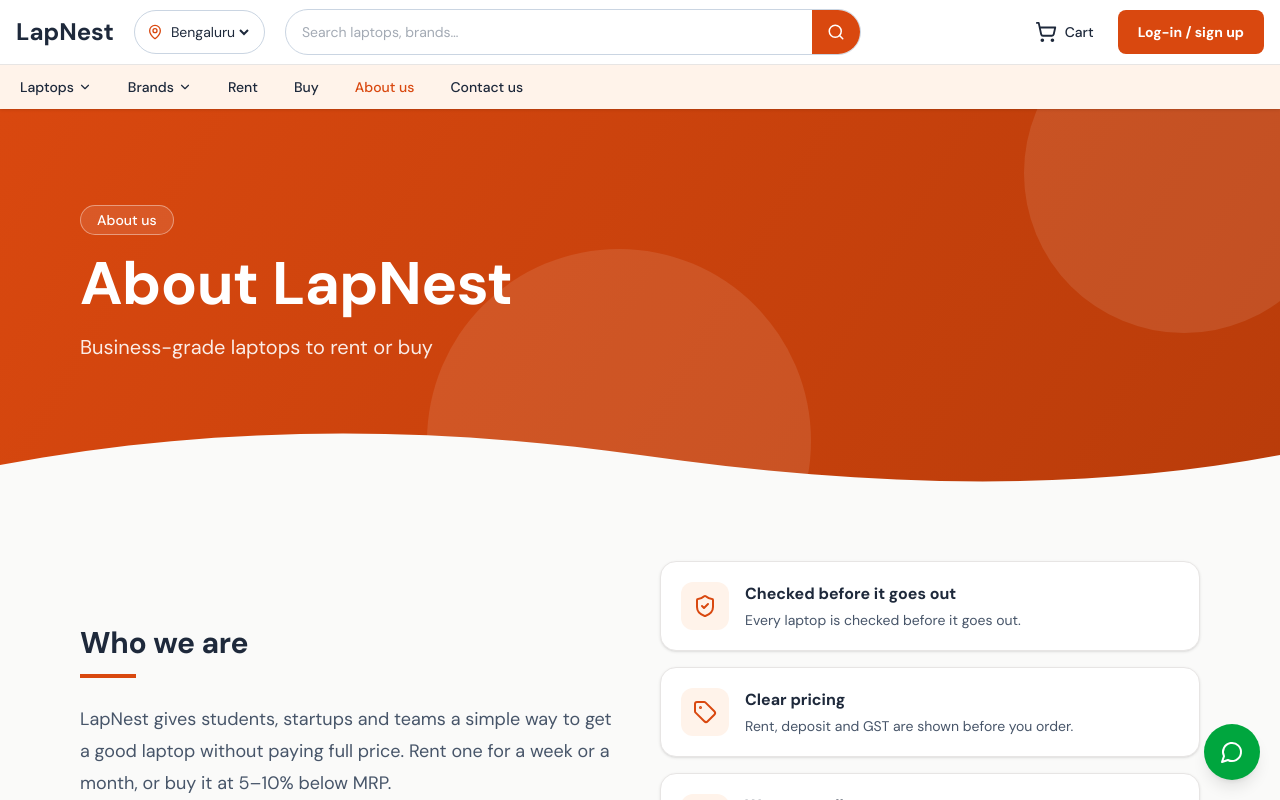
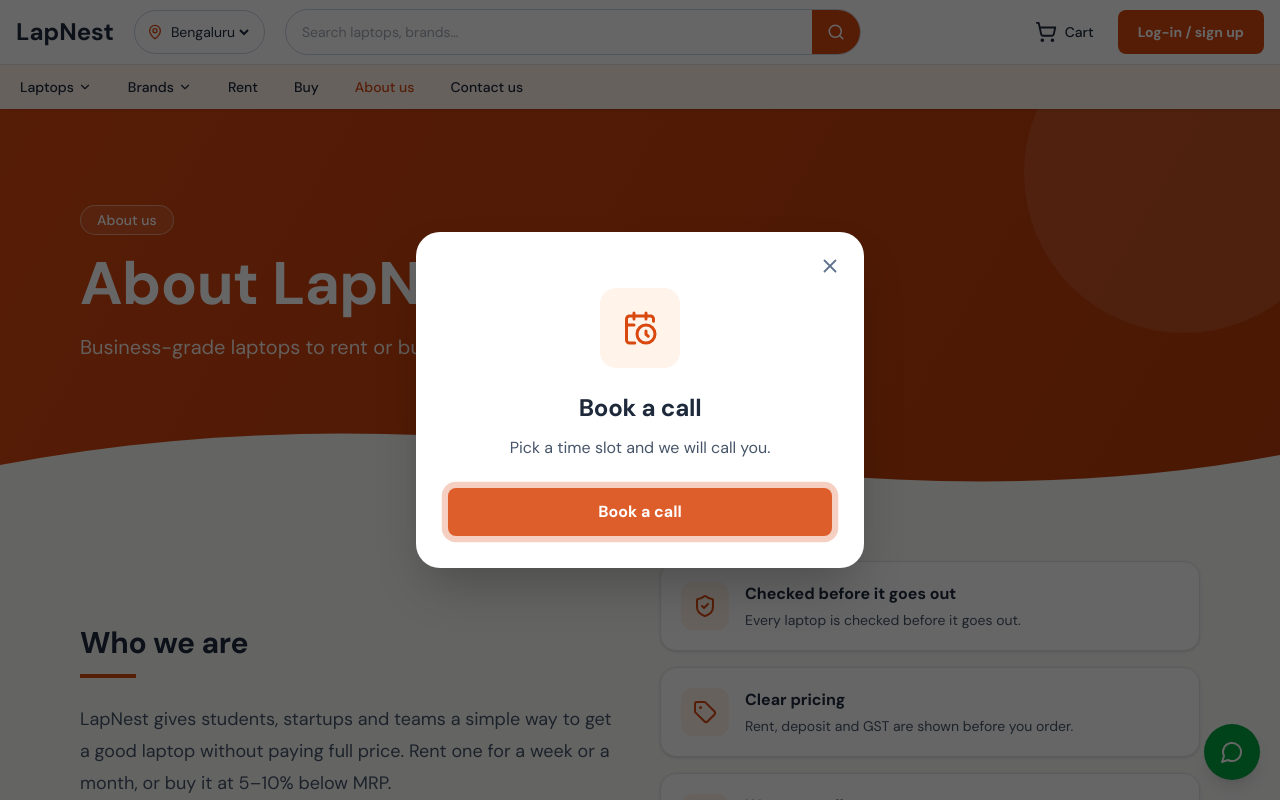
Before and after one commit to tejashwinigm2004-hash/lapnest, a React (Vite) app in the folder frontend/: page /about in a window 1280 px wide. Shown: the top 800 px of the page. Built offline with nearby package versions, Linux system fonts and the light colour scheme.

Commit message:
pop ups added

```diff
--- a/frontend/src/App.jsx
+++ b/frontend/src/App.jsx
@@ -1,7 +1,7 @@
 import { BrowserRouter, Routes, Route, Navigate } from 'react-router-dom'; import { Toaster } from 'react-hot-toast';
 import { AppProvider, useApp } from './context/AppContext'; import Navbar from './components/Navbar'; import Footer from './components/Footer'; import FloatingSocial from './components/FloatingSocial';
 import Home from './pages/Home'; import Products from './pages/Products'; import ProductDetails from './pages/ProductDetails'; import Cart from './pages/Cart'; import Auth from './pages/Login'; import UserDashboard from './pages/UserDashboard'; import AdminDashboard from './pages/AdminDashboard';
-import About from './pages/About'; import Contact from './pages/Contact'; import NotFound from './pages/NotFound'; import Policy from './pages/Policy'; import ScrollProgress from './components/ScrollProgress'; import PageFade from './components/PageFade'; import EnquiryNotice from './components/EnquiryNotice';
+import About from './pages/About'; import Contact from './pages/Contact'; import NotFound from './pages/NotFound'; import Policy from './pages/Policy'; import ScrollProgress from './components/ScrollProgress'; import PageFade from './components/PageFade'; import EnquiryNotice from './components/EnquiryNotice'; import SitePopups from './components/SitePopups';
 const Soon = ({ t }) => <p className="p-10 text-center">{t} is on the next-step list.</p>;
 const Guard = ({ roles, children }) => { const { user } = useApp(); return user && roles.includes(user.role) ? children : <Navigate to="/login" />; };
 export default function App() {
@@ -11,5 +11,5 @@
     <Route path="/cart" element={<Cart />} /><Route path="/login" element={<Auth />} /><Route path="/register" element={<Auth register />} />
     <Route path="/user" element={<Guard roles={['user']}><UserDashboard /></Guard>} /><Route path="/admin" element={<Guard roles={['admin', 'staff']}><AdminDashboard /></Guard>} />
     <Route path="/terms" element={<Policy kind="terms" />} /><Route path="/privacy" element={<Policy kind="privacy" />} /><Route path="/refund-policy" element={<Policy kind="refund" />} />
-    <Route path="*" element={<NotFound />} /></Routes></PageFade></main><Footer /><FloatingSocial /><EnquiryNotice /></BrowserRouter></AppProvider>;
+    <Route path="*" element={<NotFound />} /></Routes></PageFade></main><Footer /><FloatingSocial /><EnquiryNotice /><SitePopups /></BrowserRouter></AppProvider>;
 }
--- /dev/null
+++ b/frontend/src/components/SitePopups.jsx
@@ -0,0 +1,39 @@
+import { useState } from 'react'; import { Link, useLocation } from 'react-router-dom'; import { CalendarClock, Search, MessageCircle, X } from 'lucide-react'; import { wa } from '../config'; import BookCall from './BookCall';
+
+const KEY = 'popupsClosed', IDS = ['call', 'find', 'team'];
+const read = () => { try { return JSON.parse(sessionStorage.getItem(KEY) || '[]'); } catch { return []; } };
+
+// Shown one by one, in this order
+const CARDS = [
+  { id: 'call', Icon: CalendarClock, title: 'Book a call', text: 'Pick a time slot and we will call you.', cta: 'Book a call' },
+  { id: 'find', Icon: Search, title: 'Find the best laptop', text: 'Tell us your budget and use. We will suggest one.', cta: 'Browse laptops' },
+  { id: 'team', Icon: MessageCircle, title: 'Talk to our team', text: 'Call or message us if you need help choosing.', cta: 'Chat on WhatsApp' },
+];
+
+const BLINK = `@keyframes popBlink{0%,100%{box-shadow:0 0 0 0 rgba(217,72,15,.6);opacity:1}50%{box-shadow:0 0 0 12px rgba(217,72,15,0);opacity:.78}}.pop-blink{animation:popBlink 1.4s ease-in-out infinite}.pop-blink:hover{animation:none}@media (prefers-reduced-motion:reduce){.pop-blink{animation:none}}`;
+
+export default function SitePopups() {
+  const { pathname } = useLocation(), [closed, setClosed] = useState(read), [call, setCall] = useState(false);
+  const save = ids => { setClosed(ids); try { sessionStorage.setItem(KEY, JSON.stringify(ids)); } catch { /* ignore */ } };
+  const dismiss = id => save(closed.includes(id) ? closed : [...closed, id]);
+  const dismissAll = () => save(IDS);
+  if (pathname.startsWith('/admin')) return null;
+  const c = CARDS.find(x => !closed.includes(x.id));
+  const btn = 'pop-blink mt-7 w-full bg-brand text-white font-semibold min-h-12 px-5 rounded-full grid place-items-center';
+  const cta = !c ? null : c.id === 'call'
+    ? <button onClick={() => { setCall(true); dismissAll(); }} className={btn}>{c.cta}</button>
+    : c.id === 'find'
+      ? <Link to="/products" onClick={dismissAll} className={btn}>{c.cta}</Link>
+      : <a href={wa('Hello, I would like to talk to your team')} target="_blank" rel="noreferrer" onClick={dismissAll} className={btn}>{c.cta}</a>;
+  return <>
+    {c && <div role="dialog" aria-modal="true" aria-label={c.title} className="fixed inset-0 z-50 bg-black/60 overflow-y-auto">
+      <style>{BLINK}</style>
+      <div className="min-h-full grid place-items-center p-4">
+        <div key={c.id} className="anim-up relative w-full max-w-md bg-white rounded-3xl shadow-2xl px-8 pt-14 pb-8 text-center">
+          <button onClick={() => dismiss(c.id)} aria-label={`Close ${c.title}`} className="absolute top-3 right-3 w-11 h-11 grid place-items-center text-slate-500 hover:text-ink"><X size={22} /></button>
+          <span className="mx-auto w-20 h-20 rounded-2xl bg-soft text-brand grid place-items-center"><c.Icon size={36} /></span>
+          <h2 className="mt-6 text-2xl font-bold text-ink">{c.title}</h2>
+          <p className="mt-3 text-base">{c.text}</p>
+          {cta}</div></div></div>}
+    <BookCall open={call} onClose={() => setCall(false)} /></>;
+}
```
